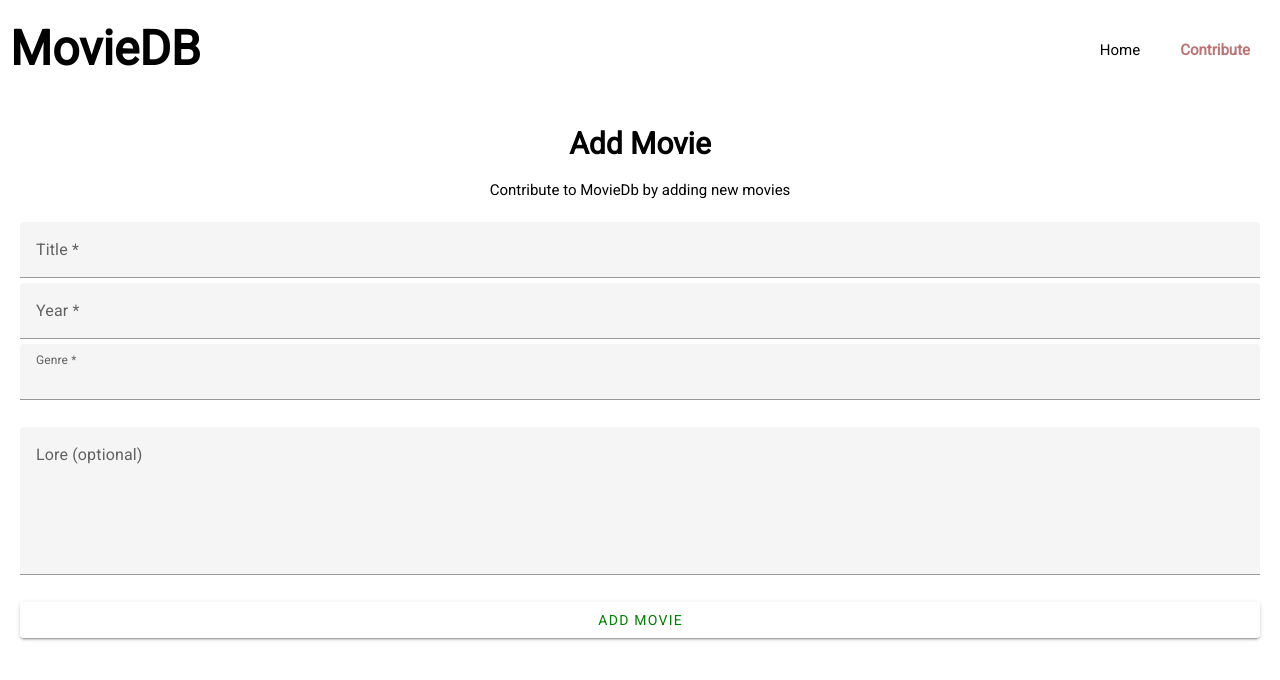
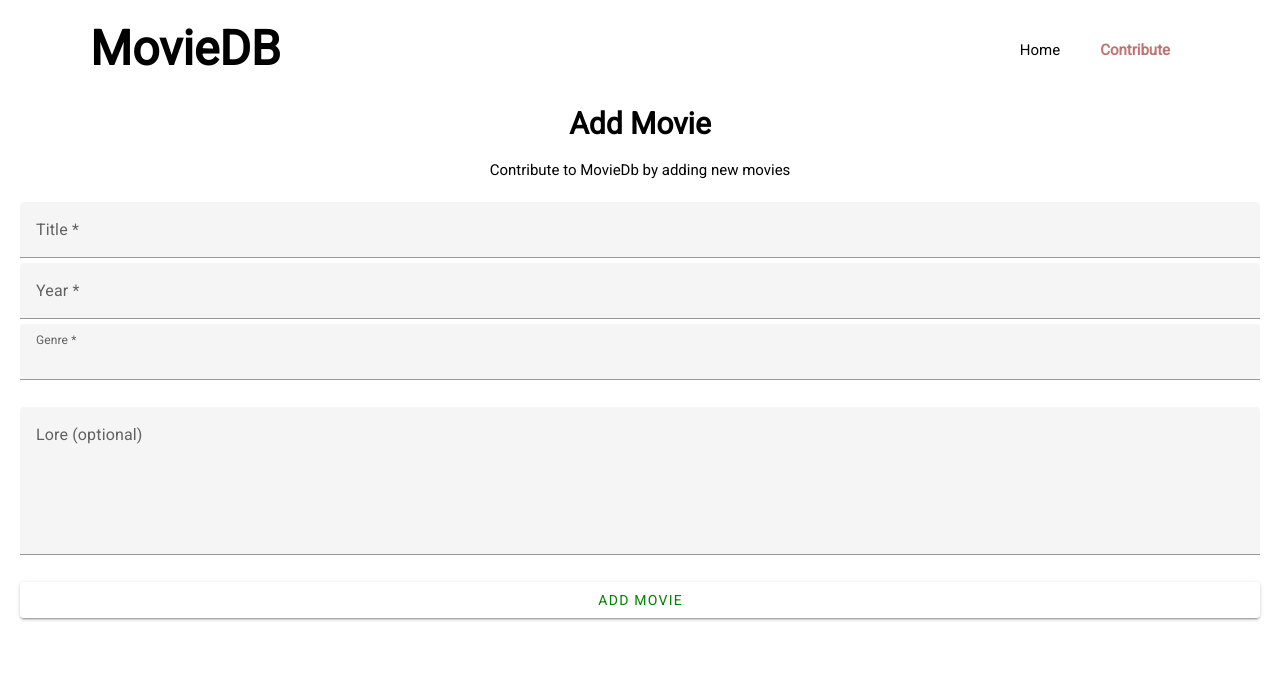
Before and after one commit to wepukka/VueMovie, a Vue app: page /contribute in a window 1280 px wide. Shown: the top 680 px of the page. Built offline with nearby package versions, Linux system fonts and the light colour scheme.

Commit message:
commenting and 1 css change

```diff
--- a/src/App.vue
+++ b/src/App.vue
@@ -38,6 +38,8 @@ export default {
   align-items: center;
   height: 100px;
   margin-bottom: 20px;
+  max-width: 1100px;
+  margin: 0 auto;
 }
 .bar h1 {
   font-size: 1.5rem;
@@ -64,6 +66,3 @@ a {
   }
 }
 </style>
-
-<!-- GLOBAL STYLES  -->
-<style></style>
--- a/src/components/MovieFilters.vue
+++ b/src/components/MovieFilters.vue
@@ -1,6 +1,10 @@
 <script setup>
 import { ref } from 'vue'
+
+// Emit
 defineEmits(['fetchWithFilters'])
+
+// Props
 const props = defineProps({
   filters: Object
 })
```
Also changed, not shown: src/utils/validate.js (deleted, +0 -13 lines).
